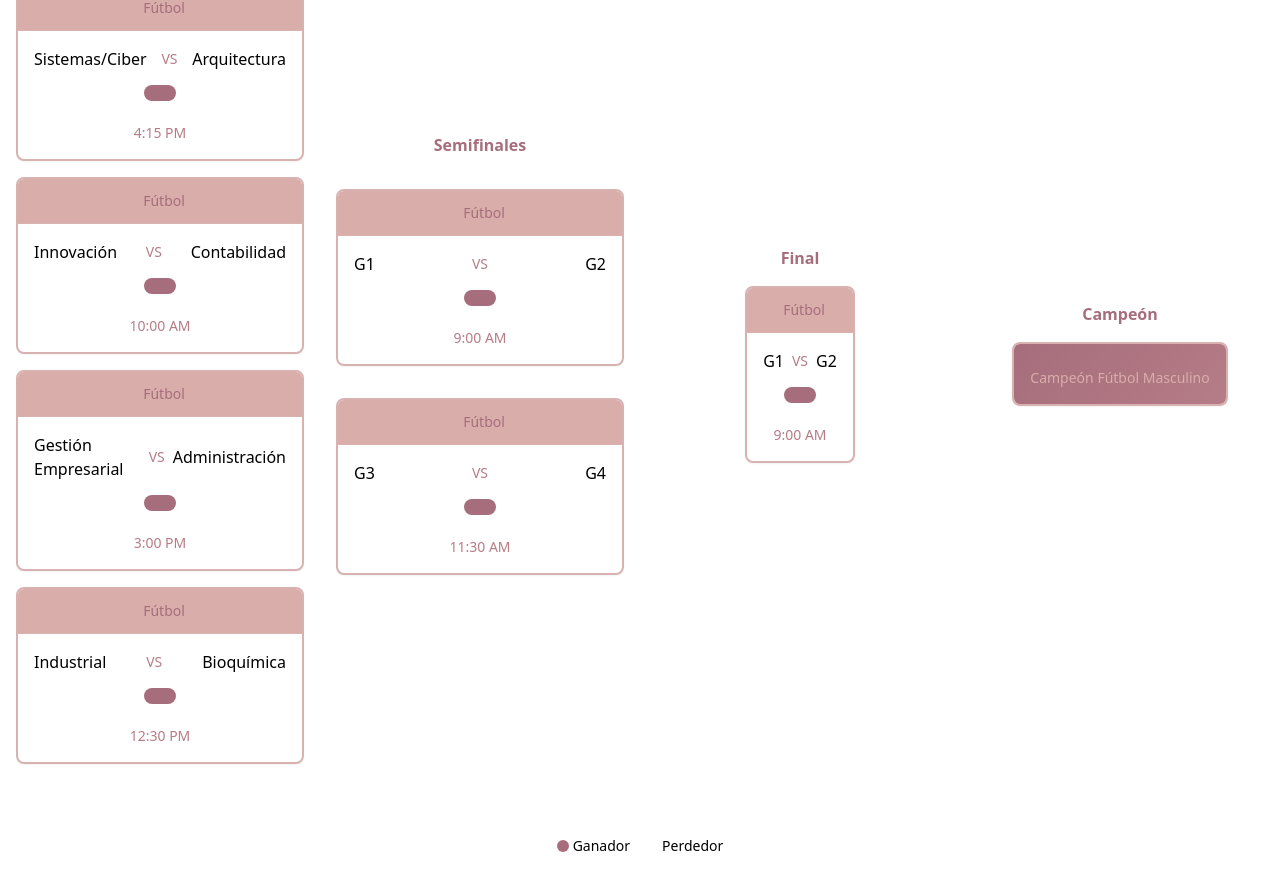
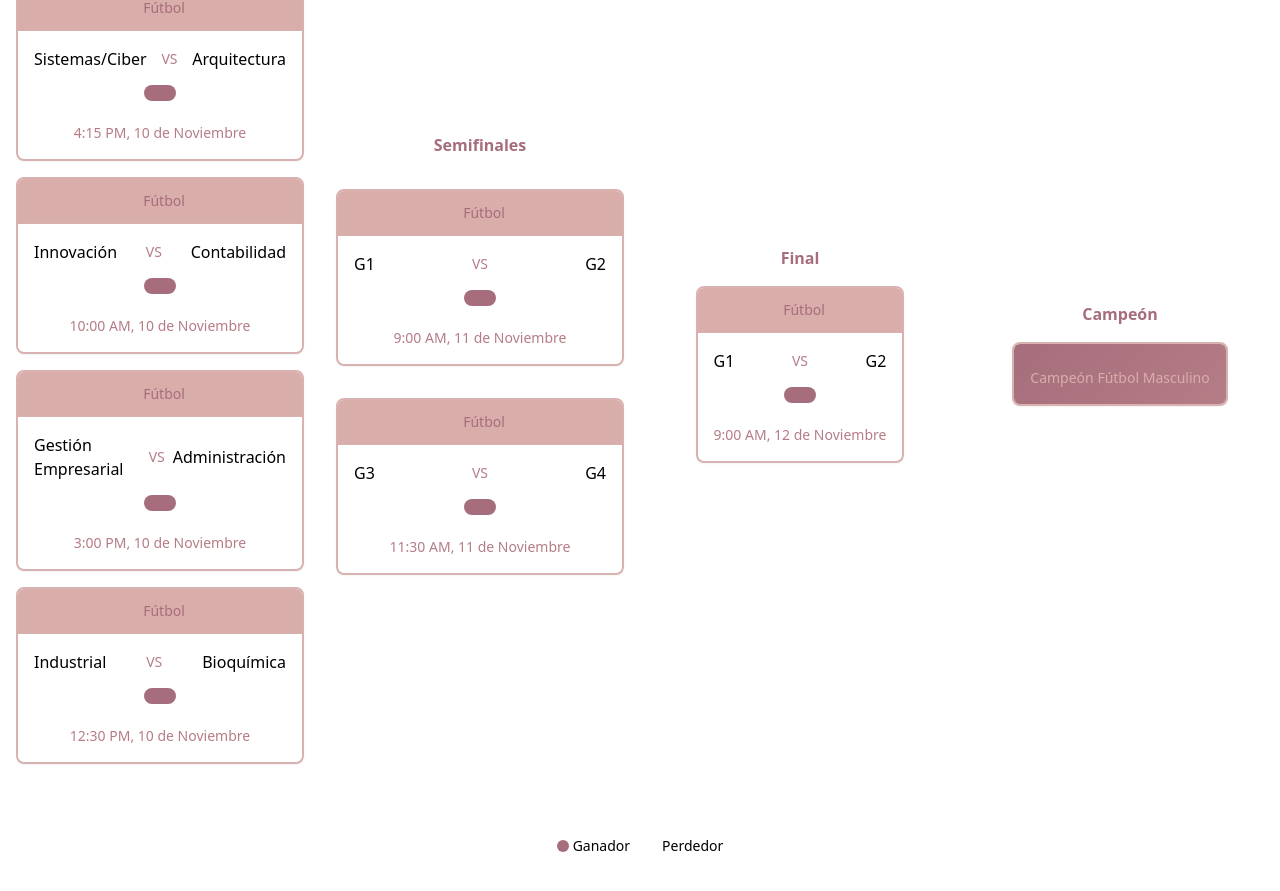
Before and after one commit to Shooukoo/carnaval-unitec, a Next.js app: page / in a window 1280 px wide. Shown: the part 1120-2011 px from the top of the page. Built offline with nearby package versions, Linux system fonts and the light colour scheme.

Commit message:
Se agregaron las fechas de los partidos

```diff
--- a/components/tournament-bracket.tsx
+++ b/components/tournament-bracket.tsx
@@ -35,7 +35,7 @@ const sampleBracketData: Record<string, BracketData> = {
                 equipoA: "Sistemas/Ciber",
                 equipoB: "Arquitectura",
                 resultado: "",
-                hora: "4:15 PM",
+                hora: "4:15 PM, 10 de Noviembre",
                 ganador: "",
                 ronda: "cuartos",
             },
@@ -46,7 +46,7 @@ const sampleBracketData: Record<string, BracketData> = {
                 equipoA: "Innovación",
                 equipoB: "Contabilidad",
                 resultado: "",
-                hora: "10:00 AM",
+                hora: "10:00 AM, 10 de Noviembre",
                 ganador: "",
                 ronda: "cuartos",
             },
@@ -57,7 +57,7 @@ const sampleBracketData: Record<string, BracketData> = {
                 equipoA: "Gestión Empresarial",
                 equipoB: "Administración",
                 resultado: "",
-                hora: "3:00 PM",
+                hora: "3:00 PM, 10 de Noviembre",
                 ganador: "",
                 ronda: "cuartos",
             },
@@ -68,7 +68,7 @@ const sampleBracketData: Record<string, BracketData> = {
                 equipoA: "Industrial",
                 equipoB: "Bioquímica",
                 resultado: "",
-                hora: "12:30 PM",
+                hora: "12:30 PM, 10 de Noviembre",
                 ganador: "",
                 ronda: "cuartos",
             },
@@ -81,7 +81,7 @@ const sampleBracketData: Record<string, BracketData> = {
                 equipoA: "G1",
                 equipoB: "G2",
                 resultado: "",
-                hora: "9:00 AM",
+                hora: "9:00 AM, 11 de Noviembre",
                 ganador: "",
                 ronda: "semifinal",
             },
@@ -92,7 +92,7 @@ const sampleBracketData: Record<string, BracketData> = {
                 equipoA: "G3",
                 equipoB: "G4",
                 resultado: "",
-                hora: "11:30 AM",
+                hora: "11:30 AM, 11 de Noviembre",
                 ganador: "",
                 ronda: "semifinal",
             },
@@ -105,7 +105,7 @@ const sampleBracketData: Record<string, BracketData> = {
                 equipoA: "G1",
                 equipoB: "G2",
                 resultado: "",
-                hora: "9:00 AM",
+                hora: "9:00 AM, 12 de Noviembre",
                 ganador: "",
                 ronda: "final",
             },
@@ -135,7 +135,7 @@ const sampleBracketData: Record<string, BracketData> = {
                 equipoA: "Sistemas/Ciber",
                 equipoB: "Arquitectura",
                 resultado: "",
-                hora: "1:45 PM",
+                hora: "1:45 PM, 10 de Noviembre",
                 ganador: "",
                 ronda: "cuartos",
             },
@@ -146,7 +146,7 @@ const sampleBracketData: Record<string, BracketData> = {
                 equipoA: "Innovación",
                 equipoB: "Contabilidad",
                 resultado: "",
-                hora: "1:45 PM",
+                hora: "1:45 PM, 10 de Noviembre",
                 ganador: "",
                 ronda: "cuartos",
             },
@@ -157,7 +157,7 @@ const sampleBracketData: Record<string, BracketData> = {
                 equipoA: "Gestión Empresarial",
                 equipoB: "Administración",
                 resultado: "",
-                hora: "11:15 AM",
+                hora: "11:15 AM, 10 de Noviembre",
                 ganador: "",
                 ronda: "cuartos",
             },
@@ -168,7 +168,7 @@ const sampleBracketData: Record<string, BracketData> = {
                 equipoA: "Industrial",
                 equipoB: "Bioquímica",
                 resultado: "",
-                hora: "11:15 AM",
+                hora: "11:15 AM, 10 de Noviembre",
                 ganador: "",
                 ronda: "cuartos",
             },
@@ -181,7 +181,7 @@ const sampleBracketData: Record<string, BracketData> = {
                 equipoA: "G1",
                 equipoB: "G2",
                 resultado: "",
-                hora: "10:15 AM",
+                hora: "10:15 AM, 11 de Noviembre",
                 ganador: "",
                 ronda: "semifinal",
             },
@@ -192,7 +192,7 @@ const sampleBracketData: Record<string, BracketData> = {
                 equipoA: "G3",
                 equipoB: "G4",
                 resultado: "",
-                hora: "10:15 AM",
+                hora: "10:15 AM, 11 de Noviembre",
                 ganador: "",
                 ronda: "semifinal",
             },
@@ -205,7 +205,7 @@ const sampleBracketData: Record<string, BracketData> = {
                 equipoA: "G1",
                 equipoB: "G2",
                 resultado: "",
-                hora: "10:00 AM",
+                hora: "10:00 AM, 12 de Noviembre",
                 ganador: "",
                 ronda: "final",
             },
@@ -235,7 +235,7 @@ const sampleBracketData: Record<string, BracketData> = {
                 equipoA: "Sistemas/Ciber",
                 equipoB: "Arquitectura",
                 resultado: "",
-                hora: "10:00 AM",
+                hora: "10:00 AM, 10 de Noviembre",
                 ganador: "",
                 ronda: "cuartos",
             },
@@ -246,7 +246,7 @@ const sampleBracketData: Record<string, BracketData> = {
                 equipoA: "Innovación",
                 equipoB: "Contabilidad",
                 resultado: "",
-                hora: "12:30 PM",
+                hora: "12:30 PM, 10 de Noviembre",
                 ganador: "",
                 ronda: "cuartos",
             },
@@ -257,7 +257,7 @@ const sampleBracketData: Record<string, BracketData> = {
                 equipoA: "Gestión Empresarial",
                 equipoB: "Administración",
                 resultado: "",
-                hora: "1:45 PM",
+                hora: "1:45 PM, 10 de Noviembre",
                 ganador: "",
                 ronda: "cuartos",
             },
@@ -268,7 +268,7 @@ const sampleBracketData: Record<string, BracketData> = {
                 equipoA: "Industrial",
                 equipoB: "Bioquímica",
                 resultado: "",
-                hora: "11:15 AM",
+                hora: "11:15 AM, 10 de Noviembre",
                 ganador: "",
                 ronda: "cuartos",
             },
@@ -281,7 +281,7 @@ const sampleBracketData: Record<string, BracketData> = {
                 equipoA: "G1",
                 equipoB: "G2",
                 resultado: "",
-                hora: "12:00 PM",
+                hora: "12:00 PM, 11 de Noviembre",
                 ganador: "",
                 ronda: "semifinal",
             },
@@ -292,7 +292,7 @@ const sampleBracketData: Record<string, BracketData> = {
                 equipoA: "G3",
                 equipoB: "G4",
                 resultado: "",
-                hora: "11:00 AM",
+                hora: "11:00 AM, 11 de Noviembre",
                 ganador: "",
                 ronda: "semifinal",
             },
@@ -305,7 +305,7 @@ const sampleBracketData: Record<string, BracketData> = {
                 equipoA: "G1",
                 equipoB: "G2",
                 resultado: "",
-                hora: "3:30 PM",
+                hora: "3:30 PM, 12 de Noviembre",
                 ganador: "",
                 ronda: "final",
             },
@@ -335,7 +335,7 @@ const sampleBracketData: Record<string, BracketData> = {
                 equipoA: "Sistemas/Ciber",
                 equipoB: "Arquitectura",
                 resultado: "",
-                hora: "11:15 AM",
+                hora: "11:15 AM, 10 de Noviembre",
                 ganador: "",
                 ronda: "cuartos",
             },
@@ -346,7 +346,7 @@ const sampleBracketData: Record<string, BracketData> = {
                 equipoA: "Innovación",
                 equipoB: "Contabilidad",
                 resultado: "",
-                hora: "10:00 AM",
+                hora: "10:00 AM, 10 de Noviembre",
                 ganador: "",
                 ronda: "cuartos",
             },
@@ -357,7 +357,7 @@ const sampleBracketData: Record<string, BracketData> = {
                 equipoA: "Gestión Empresarial",
                 equipoB: "Administración",
                 resultado: "",
-                hora: "12:30 PM",
+                hora: "12:30 PM, 10 de Noviembre",
                 ganador: "",
                 ronda: "cuartos",
             },
@@ -368,7 +368,7 @@ const sampleBracketData: Record<string, BracketData> = {
                 equipoA: "Industrial",
                 equipoB: "Bioquímica",
                 resultado: "",
-                hora: "1:45 PM",
+                hora: "1:45 PM, 10 de Noviembre",
                 ganador: "",
                 ronda: "cuartos",
             },
@@ -381,7 +381,7 @@ const sampleBracketData: Record<string, BracketData> = {
                 equipoA: "G1",
                 equipoB: "G2",
                 resultado: "",
-                hora: "11:00 AM",
+                hora: "11:00 AM, 11 de Noviembre",
                 ganador: "",
                 ronda: "semifinal",
             },
@@ -392,7 +392,7 @@ const sampleBracketData: Record<string, BracketData> = {
                 equipoA: "G3",
                 equipoB: "G4",
                 resultado: "",
-                hora: "12:00 PM",
+                hora: "12:00 PM, 11 de Noviembre",
                 ganador: "",
                 ronda: "semifinal",
             },
@@ -405,7 +405,7 @@ const sampleBracketData: Record<string, BracketData> = {
                 equipoA: "G1",
                 equipoB: "G2",
                 resultado: "",
-                hora: "2:30 PM",
+                hora: "2:30 PM, 12 de Noviembre",
                 ganador: "",
                 ronda: "final",
             },
@@ -435,7 +435,7 @@ const sampleBracketData: Record<string, BracketData> = {
                 equipoA: "Sistemas/Ciber",
                 equipoB: "Arquitectura",
                 resultado: "",
-                hora: "12:00 PM",
+                hora: "12:00 PM, 10 de Noviembre",
                 ganador: "",
                 ronda: "cuartos",
             },
@@ -446,7 +446,7 @@ const sampleBracketData: Record<string, BracketData> = {
                 equipoA: "Innovación Agrícola",
                 equipoB: "Contabilidad",
                 resultado: "",
-                hora: "5:00 PM",
+                hora: "5:00 PM, 10 de Noviembre",
                 ganador: "",
                 ronda: "cuartos",
             },
@@ -457,7 +457,7 @@ const sampleBracketData: Record<string, BracketData> = {
                 equipoA: "Gestión Empresarial",
                 equipoB: "Administración",
                 resultado: "",
-                hora: "4:00 PM",
+                hora: "4:00 PM, 10 de Noviembre",
                 ganador: "",
                 ronda: "cuartos",
             },
@@ -468,7 +468,7 @@ const sampleBracketData: Record<string, BracketData> = {
                 equipoA: "Industrial",
                 equipoB: "Bioquímica",
                 resultado: "",
-                hora: "2:00 PM",
+                hora: "2:00 PM, 10 de Noviembre",
                 ganador: "",
                 ronda: "cuartos",
             },
@@ -481,7 +481,7 @@ const sampleBracketData: Record<string, BracketData> = {
                 equipoA: "G1",
                 equipoB: "G2",
                 resultado: "",
-                hora: "10:00 AM",
+                hora: "10:00 AM, 11 de Noviembre",
                 ganador: "",
                 ronda: "semifinal",
             },
@@ -492,7 +492,7 @@ const sampleBracketData: Record<string, BracketData> = {
                 equipoA: "G3",
                 equipoB: "G4",
                 resultado: "",
-                hora: "1:00 PM",
+                hora: "1:00 PM, 11 de Noviembre",
                 ganador: "",
                 ronda: "semifinal",
             },
@@ -505,7 +505,7 @@ const sampleBracketData: Record<string, BracketData> = {
                 equipoA: "G1",
                 equipoB: "G2",
                 resultado: "",
-                hora: "1:30 PM",
+                hora: "1:30 PM, 12 de Noviembre",
                 ganador: "",
                 ronda: "final",
             },
@@ -535,7 +535,7 @@ const sampleBracketData: Record<string, BracketData> = {
                 equipoA: "Sistemas/Ciber",
                 equipoB: "Arquitectura",
                 resultado: "",
-                hora: "3:00 PM",
+                hora: "3:00 PM, 10 de Noviembre",
                 ganador: "",
                 ronda: "cuartos",
             },
@@ -546,7 +546,7 @@ const sampleBracketData: Record<string, BracketData> = {
                 equipoA: "Innovación Agrícola",
                 equipoB: "Contabilidad",
                 resultado: "",
-                hora: "11:00 AM",
+                hora: "11:00 AM, 10 de Noviembre",
                 ganador: "",
                 ronda: "cuartos",
             },
@@ -557,7 +557,7 @@ const sampleBracketData: Record<string, BracketData> = {
                 equipoA: "Gestión Empresarial",
                 equipoB: "Administración",
                 resultado: "",
-                hora: "10:00 AM",
+                hora: "10:00 AM, 10 de Noviembre",
                 ganador: "",
                 ronda: "cuartos",
             },
@@ -568,7 +568,7 @@ const sampleBracketData: Record<string, BracketData> = {
                 equipoA: "Industrial",
                 equipoB: "Bioquímica",
                 resultado: "",
-                hora: "1:00 PM",
+                hora: "1:00 PM, 10 de Noviembre",
                 ganador: "",
                 ronda: "cuartos",
             },
@@ -581,7 +581,7 @@ const sampleBracketData: Record<string, BracketData> = {
                 equipoA: "G1",
                 equipoB: "G2",
                 resultado: "",
-                hora: "11:00 AM",
+                hora: "11:00 AM, 11 de Noviembre",
                 ganador: "",
                 ronda: "semifinal",
             },
@@ -592,7 +592,7 @@ const sampleBracketData: Record<string, BracketData> = {
                 equipoA: "G3",
                 equipoB: "G4",
                 resultado: "",
-                hora: "12:00 PM",
+                hora: "12:00 PM, 11 de Noviembre",
                 ganador: "",
                 ronda: "semifinal",
             },
@@ -605,7 +605,7 @@ const sampleBracketData: Record<string, BracketData> = {
                 equipoA: "G1",
                 equipoB: "G2",
                 resultado: "",
-                hora: "12:30 PM",
+                hora: "12:30 PM, 12 de Noviembre",
                 ganador: "",
                 ronda: "final",
             },
```
